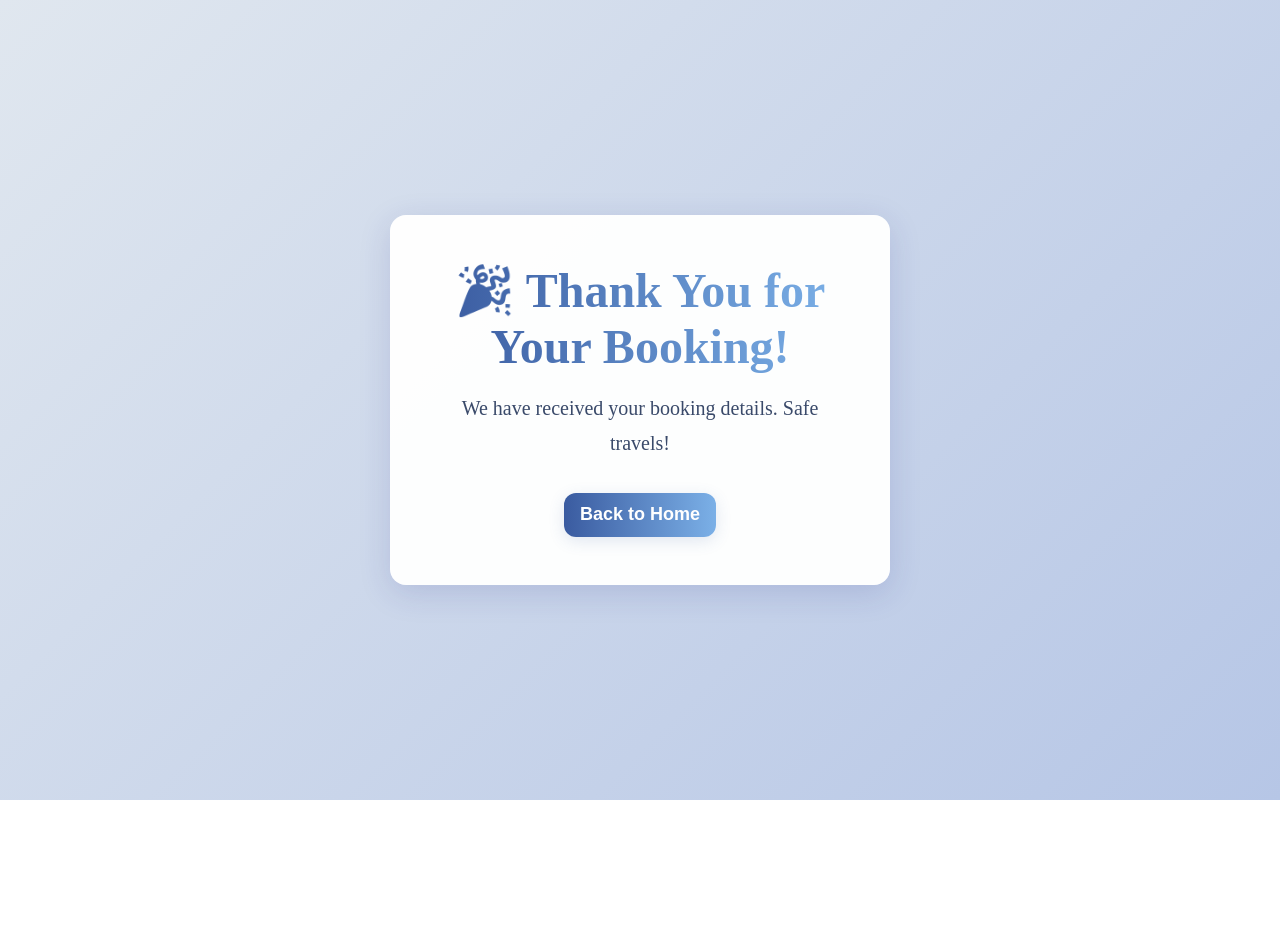
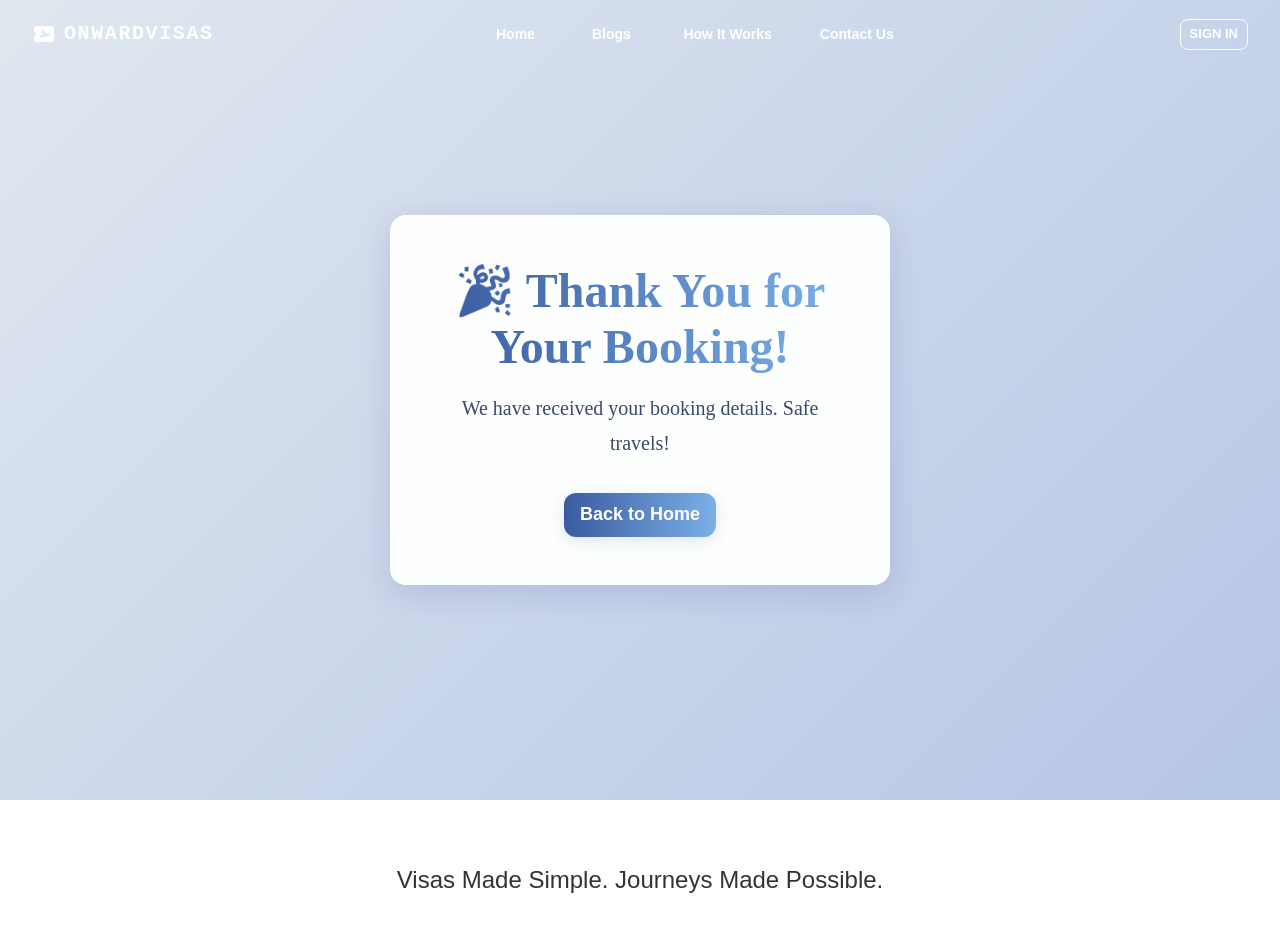
Before and after one commit to akshav-coder/onwardvisa, a React (Vite) app in the folder client/: page /thank-you in a window 1280 px wide. Shown: the top 947 px of the page. Before the commit the page ends 800 px from the top, so only its background shows below. Built offline with nearby package versions, Linux system fonts and the light colour scheme.

Commit message:
Wrap common pages with layout

```diff
--- /dev/null
+++ b/client/src/layouts/PublicLayout.jsx
@@ -0,0 +1,15 @@
+import Header from "../components/common/Header";
+import Footer from "../components/common/Footer";
+import { Outlet } from "react-router-dom";
+
+const PublicLayout = () => {
+  return (
+    <>
+      <Header />
+      <Outlet />
+      <Footer />
+    </>
+  );
+};
+
+export default PublicLayout;
--- a/client/src/routes/AppRoutes.jsx
+++ b/client/src/routes/AppRoutes.jsx
@@ -1,18 +1,23 @@
-import { Routes, Route } from "react-router-dom";
+import { useRoutes } from "react-router-dom";
 import MainPage from "../pages/MainPage";
 import CheckoutPage from "../components/common/CheckoutPage";
 import ThankYouPage from "../pages/ThankYouPage";
 import TermsOfService from "../components/common/TermsOfService";
+import PublicLayout from "../layouts/PublicLayout";
 
 const AppRoutes = () => {
-  return (
-    <Routes>
-      <Route path="/" element={<MainPage />} />
-      <Route path="/checkout" element={<CheckoutPage />} />
-      <Route path="/thank-you" element={<ThankYouPage />} />
-      <Route path="/terms-condition" element={<TermsOfService />} />
-    </Routes>
-  );
+  const routes = [
+    { path: "/", element: <MainPage /> },
+    {
+      element: <PublicLayout />, // Header and Footer for common pages
+      children: [
+        { path: "checkout", element: <CheckoutPage /> },
+        { path: "thank-you", element: <ThankYouPage /> },
+        { path: "terms-condition", element: <TermsOfService /> },
+      ],
+    },
+  ];
+  return useRoutes(routes);
 };
 
 export default AppRoutes;
```
